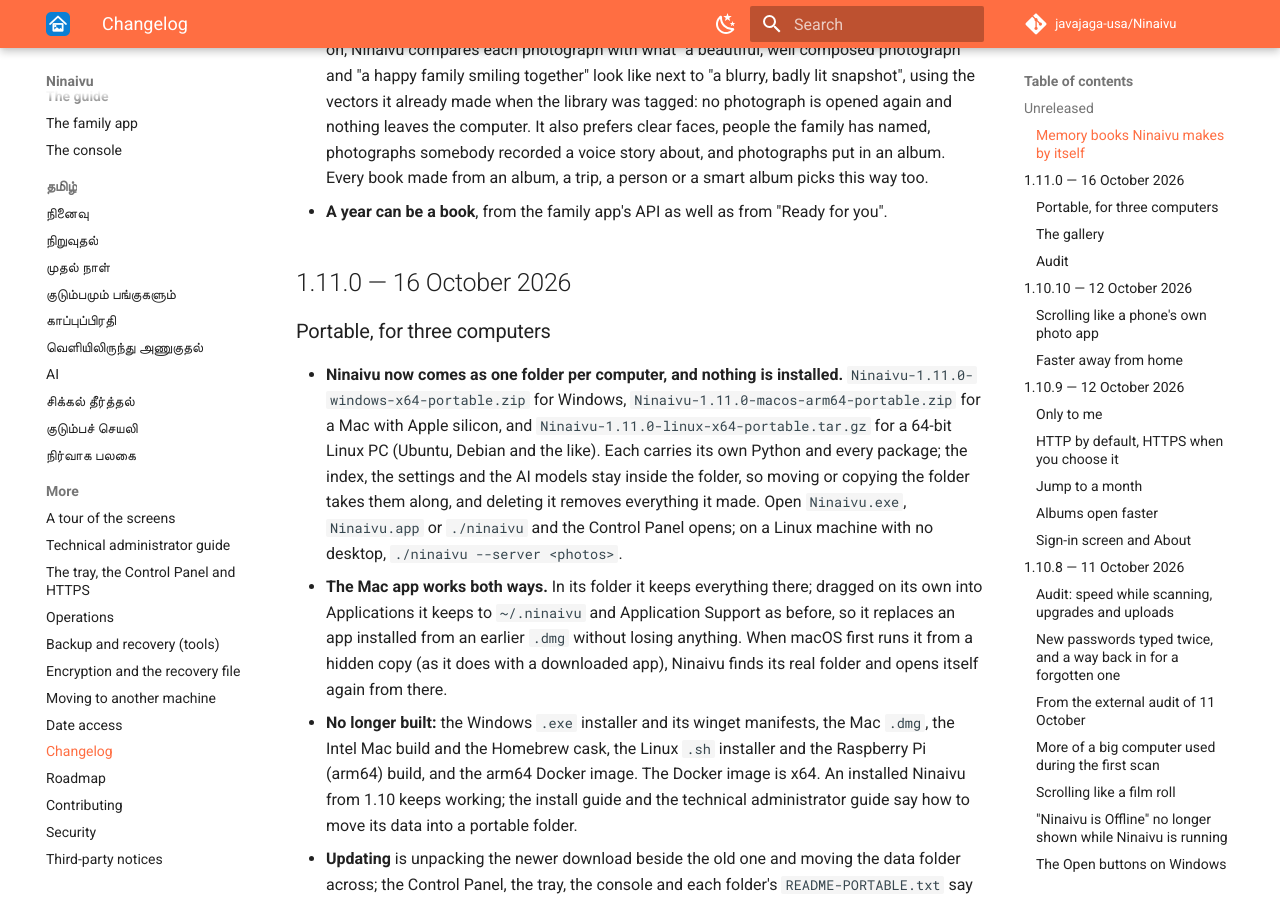
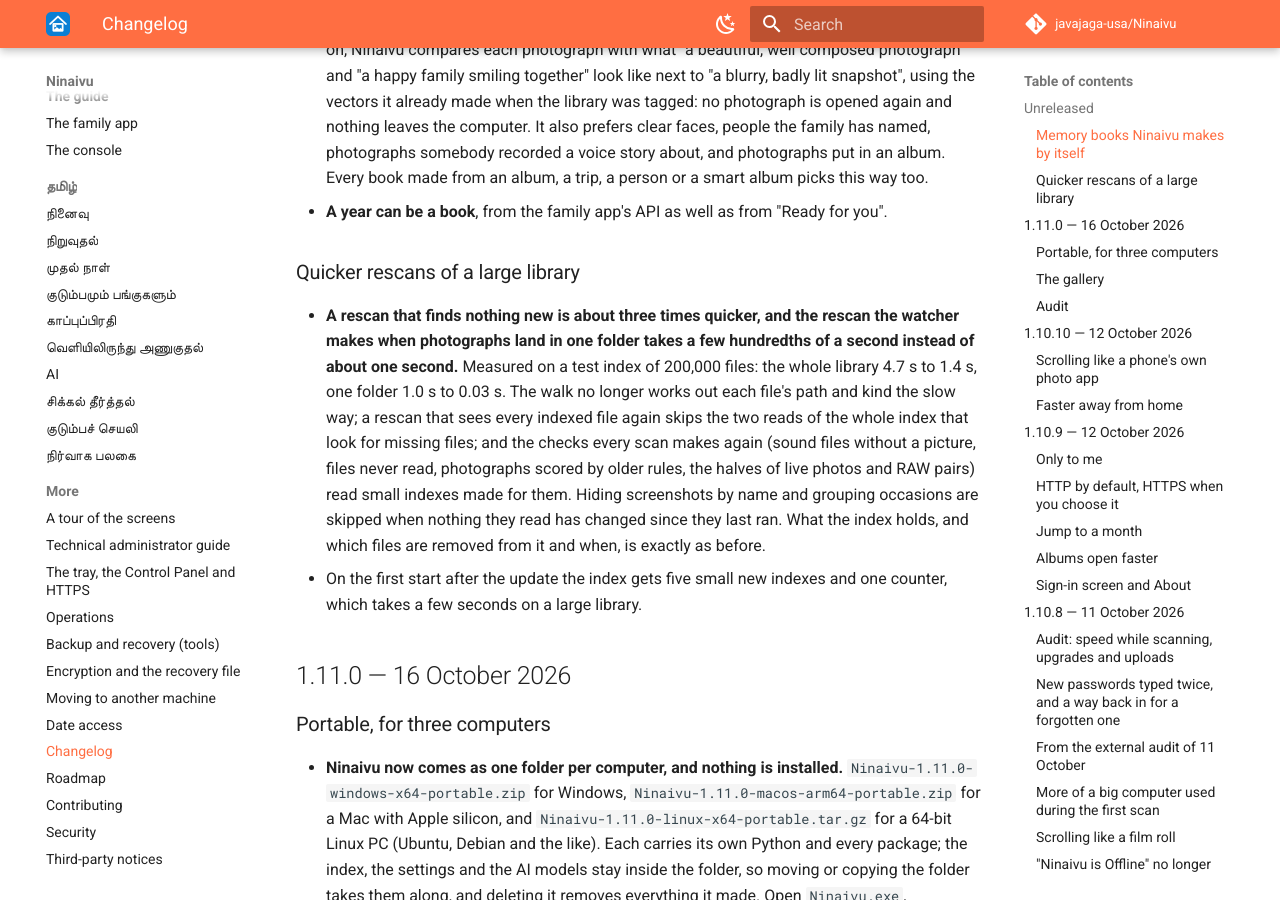
Before and after one commit to javajaga-usa/Ninaivu, an MkDocs documentation site: the page built from docs/CHANGELOG.md, in a window 1280 px wide and 900 px high, scrolled down 452 px. Built offline with MkDocs 1.6.1 and Material for MkDocs 9.7.7, drawn with Linux system fonts in a browser that asks for light colours; comment, search, counter and statistics services are not loaded.

```diff
--- a/docs/CHANGELOG.md
+++ b/docs/CHANGELOG.md
@@ -7,6 +7,11 @@
 - **Books opens with "Ready for you": the best of each year, of each trip and of each person the family has named.** "Make it" is one tap: Ninaivu picks the 36 best photographs, chooses the template and the title ("The best of 2025", "Amma through the years", the place and dates of a trip, "Pongal 2026" for a trip in mid-January) and builds the PDF. "Choose…" opens the usual steps for anybody who wants to look first. A book is only offered where there are at least 24 photographs to choose from, and only of a year, a trip or a person the viewer can find themselves.
 - **"The best photographs" now means more than sharp and large.** Where the search model is on, Ninaivu compares each photograph with what "a beautiful, well composed photograph" and "a happy family smiling together" look like next to "a blurry, badly lit snapshot", using the vectors it already made when the library was tagged: no photograph is opened again and nothing leaves the computer. It also prefers clear faces, people the family has named, photographs somebody recorded a voice story about, and photographs put in an album. Every book made from an album, a trip, a person or a smart album picks this way too.
 - **A year can be a book**, from the family app's API as well as from "Ready for you".
+
+### Quicker rescans of a large library
+
+- **A rescan that finds nothing new is about three times quicker, and the rescan the watcher makes when photographs land in one folder takes a few hundredths of a second instead of about one second.** Measured on a test index of 200,000 files: the whole library 4.7 s to 1.4 s, one folder 1.0 s to 0.03 s. The walk no longer works out each file's path and kind the slow way; a rescan that sees every indexed file again skips the two reads of the whole index that look for missing files; and the checks every scan makes again (sound files without a picture, files never read, photographs scored by older rules, the halves of live photos and RAW pairs) read small indexes made for them. Hiding screenshots by name and grouping occasions are skipped when nothing they read has changed since they last ran. What the index holds, and which files are removed from it and when, is exactly as before.
+- On the first start after the update the index gets five small new indexes and one counter, which takes a few seconds on a large library.
 
 ## 1.11.0 — 16 October 2026
 
```
Also changed, not shown: 3 other files.
